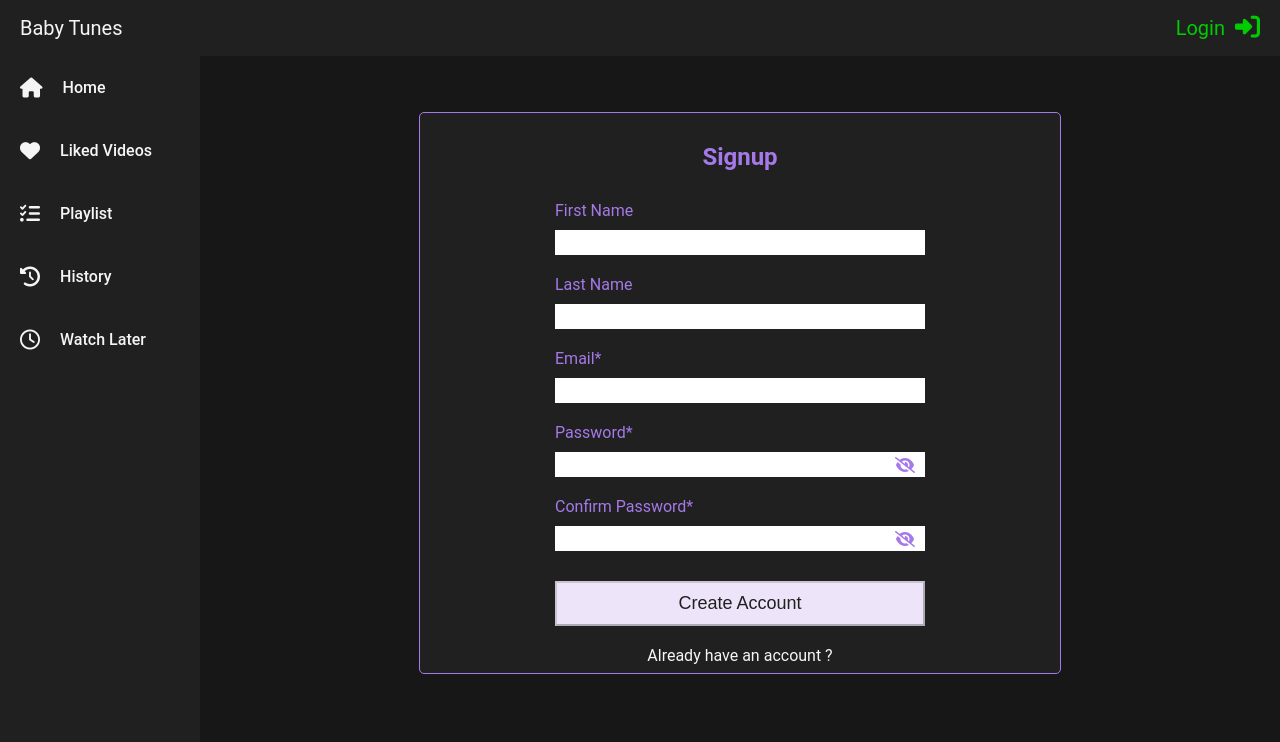
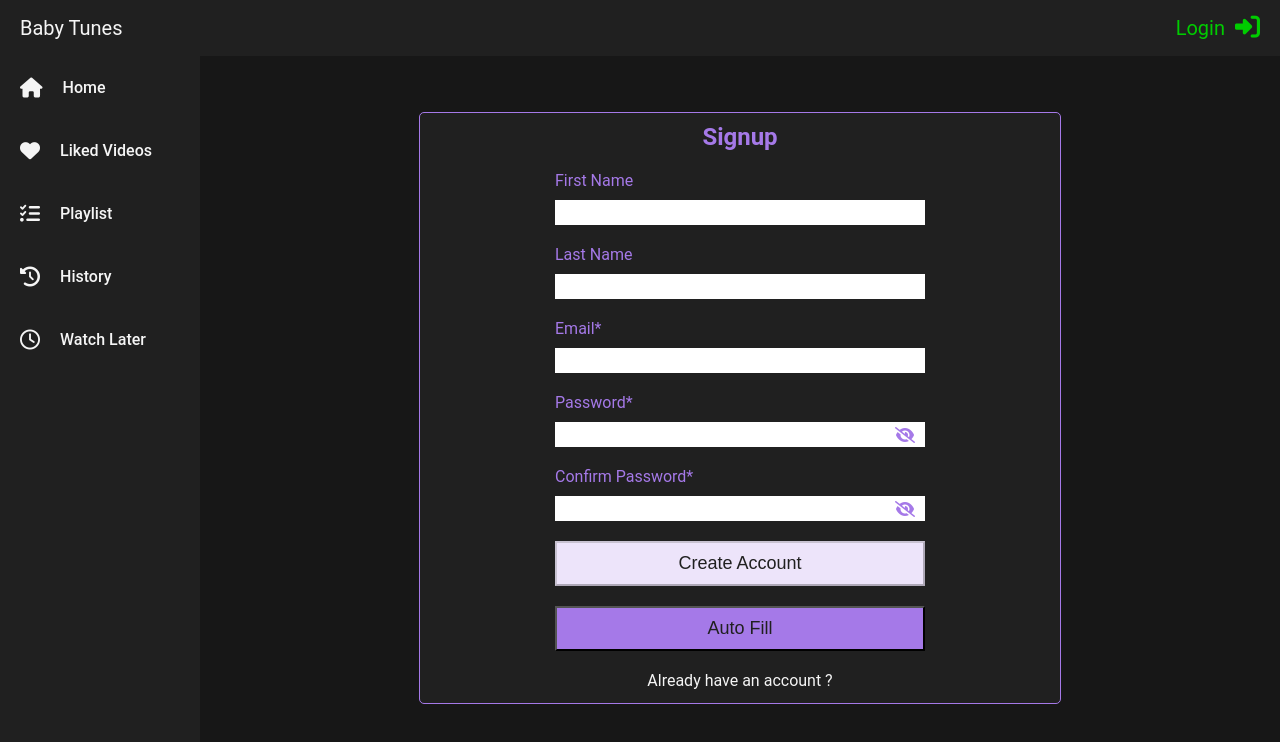
Before and after one commit to irajbhinde/babytunes, a React (Create React App) app: page /signup in a window 1280 px wide. Shown: the top 742 px of the page. Built offline with nearby package versions, Linux system fonts and the light colour scheme; what miragejs would draw is missing.

Commit message:
feat : auto-fill signup card

```diff
--- a/src/Components/login_signup/SignupCard.jsx
+++ b/src/Components/login_signup/SignupCard.jsx
@@ -9,30 +9,20 @@ export default function SignupCard() {
   const navigate = useNavigate();
   const { auth, setAuth } = useAuth();
   const [passType, setPassType] = useState("password");
-  const formik = useFormik({
-    initialValues: {
-      firstName: "",
-      lastName: "",
-      email: "",
-      password: "",
-      confirmPassword: "",
-    },
-    onSubmit: (formik) => {
-      signupHandler(
-        formik.firstName,
-        formik.lastName,
-        formik.email,
-        formik.password
-      );
-    },
+  const [userCredentials, setUserCredentials] = useState({
+    firstName: "",
+    lastName: "",
+    email: "",
+    password: "",
+    confirmPassword: "",
   });
-  const signupHandler = async (firstName, lastName, email, password) => {
+  const signupHandler = async (userCredentials) => {
     try {
       const response = await axios.post(`/api/auth/signup`, {
-        firstName: firstName,
-        lastName: lastName,
-        email: email,
-        password: password,
+        firstName: userCredentials.firstName,
+        lastName: userCredentials.lastName,
+        email: userCredentials.email,
+        password: userCredentials.password,
       });
       localStorage.setItem("token", response.data.encodedToken);
       setAuth({
@@ -52,7 +42,7 @@ export default function SignupCard() {
         className="flex_c form-container"
         onSubmit={(e) => {
           e.preventDefault();
-          formik.handleSubmit();
+          signupHandler(userCredentials);
         }}
       >
         <h2 className="signup-title">Signup</h2>
@@ -61,8 +51,13 @@ export default function SignupCard() {
           <input
             id="firstName"
             name="firstName"
-            value={formik.values.firstName}
-            onChange={formik.handleChange}
+            value={userCredentials.firstName}
+            onChange={(e) => {
+              setUserCredentials({
+                ...userCredentials,
+                firstName: e.target.value,
+              });
+            }}
             type="text"
           />
         </label>
@@ -71,8 +66,13 @@ export default function SignupCard() {
           <input
             id="lastName"
             name="lastName"
-            value={formik.values.lastName}
-            onChange={formik.handleChange}
+            value={userCredentials.lastName}
+            onChange={(e) => {
+              setUserCredentials({
+                ...userCredentials,
+                lastName: e.target.value,
+              });
+            }}
             type="text"
           />
         </label>
@@ -81,8 +81,10 @@ export default function SignupCard() {
           <input
             id="email"
             name="email"
-            value={formik.values.email}
-            onChange={formik.handleChange}
+            value={userCredentials.email}
+            onChange={(e) => {
+              setUserCredentials({ ...userCredentials, email: e.target.value });
+            }}
             type="email"
           />
         </label>
@@ -91,8 +93,13 @@ export default function SignupCard() {
           <input
             id="password"
             name="password"
-            value={formik.values.password}
-            onChange={formik.handleChange}
+            value={userCredentials.password}
+            onChange={(e) => {
+              setUserCredentials({
+                ...userCredentials,
+                password: e.target.value,
+              });
+            }}
             type={passType}
           />
           {passType === "text" ? (
@@ -120,8 +127,13 @@ export default function SignupCard() {
           <input
             id="confirmPassword"
             name="confirmPassword"
-            value={formik.values.confirmPassword}
-            onChange={formik.handleChange}
+            value={userCredentials.confirmPassword}
+            onChange={(e) => {
+              setUserCredentials({
+                ...userCredentials,
+                confirmPassword: e.target.value,
+              });
+            }}
             type={passType}
           />
           {passType === "text" ? (
@@ -146,15 +158,30 @@ export default function SignupCard() {
         </label>
         <button
           disabled={
-            formik.values.email === "" ||
-            formik.values.password === "" ||
-            formik.values.confirmPassword === "" ||
-            formik.values.password !== formik.values.confirmPassword
+            userCredentials.email === "" ||
+            userCredentials.password === "" ||
+            userCredentials.confirmPassword === "" ||
+            userCredentials.password !== userCredentials.confirmPassword
           }
           type="submit"
           className="btn-createAccount"
         >
           Create Account
+        </button>
+        <button
+          onClick={(e) => {
+            e.preventDefault();
+            setUserCredentials({
+              firstName: "Raj",
+              lastName: "Bhinde",
+              email: "rajbhinde5@gmail.com",
+              password: "Endless@205",
+              confirmPassword: "Endless@205",
+            });
+          }}
+          className="btn-autoFill"
+        >
+          Auto Fill
         </button>
         <Link to="/login">
           <p className="cursor-pointer">Already have an account ?</p>
--- a/src/pages/Signup Page/signup-page.css
+++ b/src/pages/Signup Page/signup-page.css
@@ -25,7 +25,7 @@
   flex-direction: column;
   align-items: center;
   width: 64rem;
-  height: 56rem;
+  height: 59rem;
   margin: 0 auto;
   background-color: var(--nav-bg);
   border: 1px solid var(--login-purple);
@@ -33,8 +33,7 @@
 }
 
 .signup-title {
-  margin-top: 3rem;
-  margin-bottom: 1rem;
+  margin-top: 1rem;
 }
 
 .signup-password,
@@ -48,8 +47,7 @@
   right: 1rem;
 }
 
-.btn-createAccount {
-  margin-top: 1rem;
+.btn-createAccount, .btn-autoFill {
   color: var(--nav-bg);
   font-size: 1.8rem;
   background-color: var(--login-purple);
```
